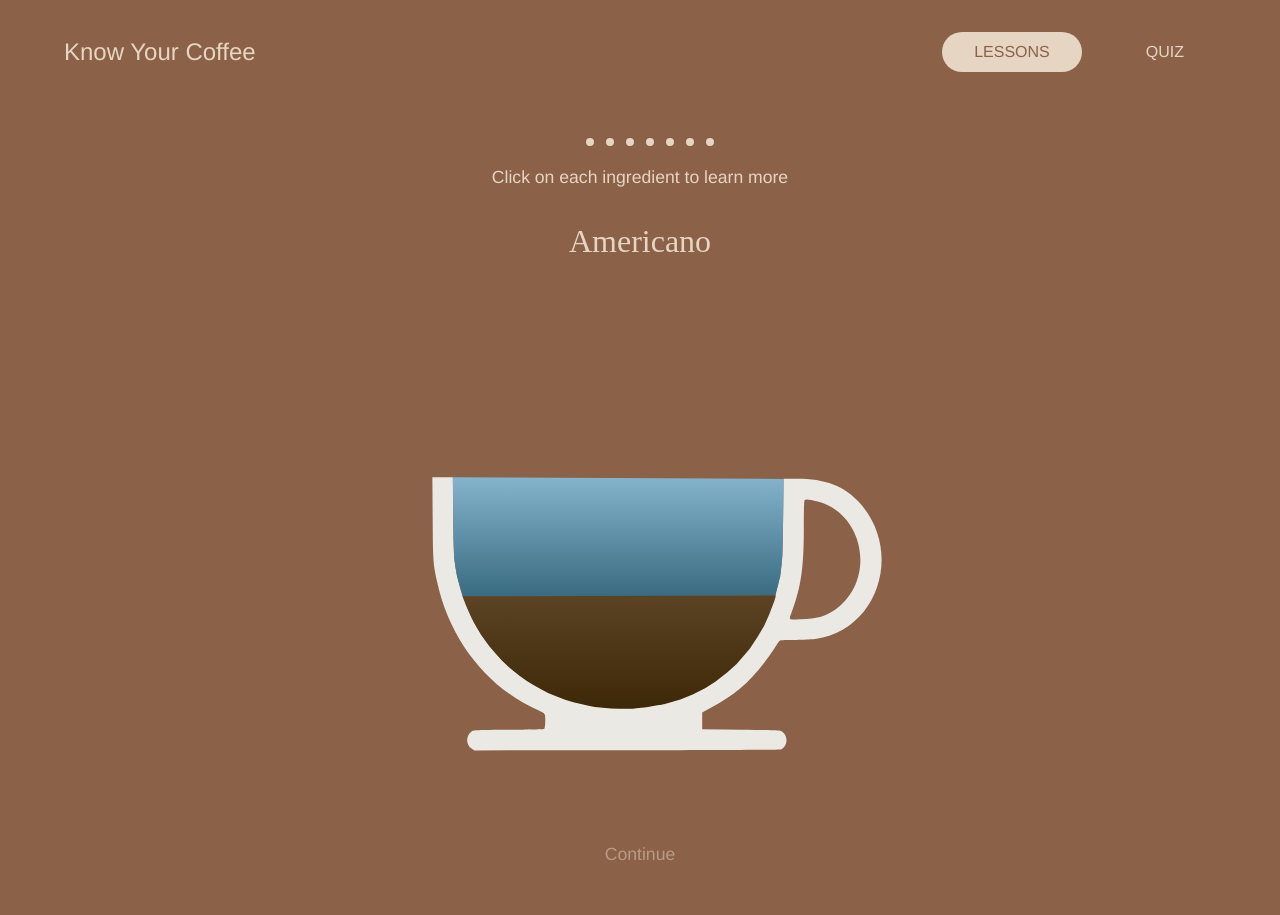
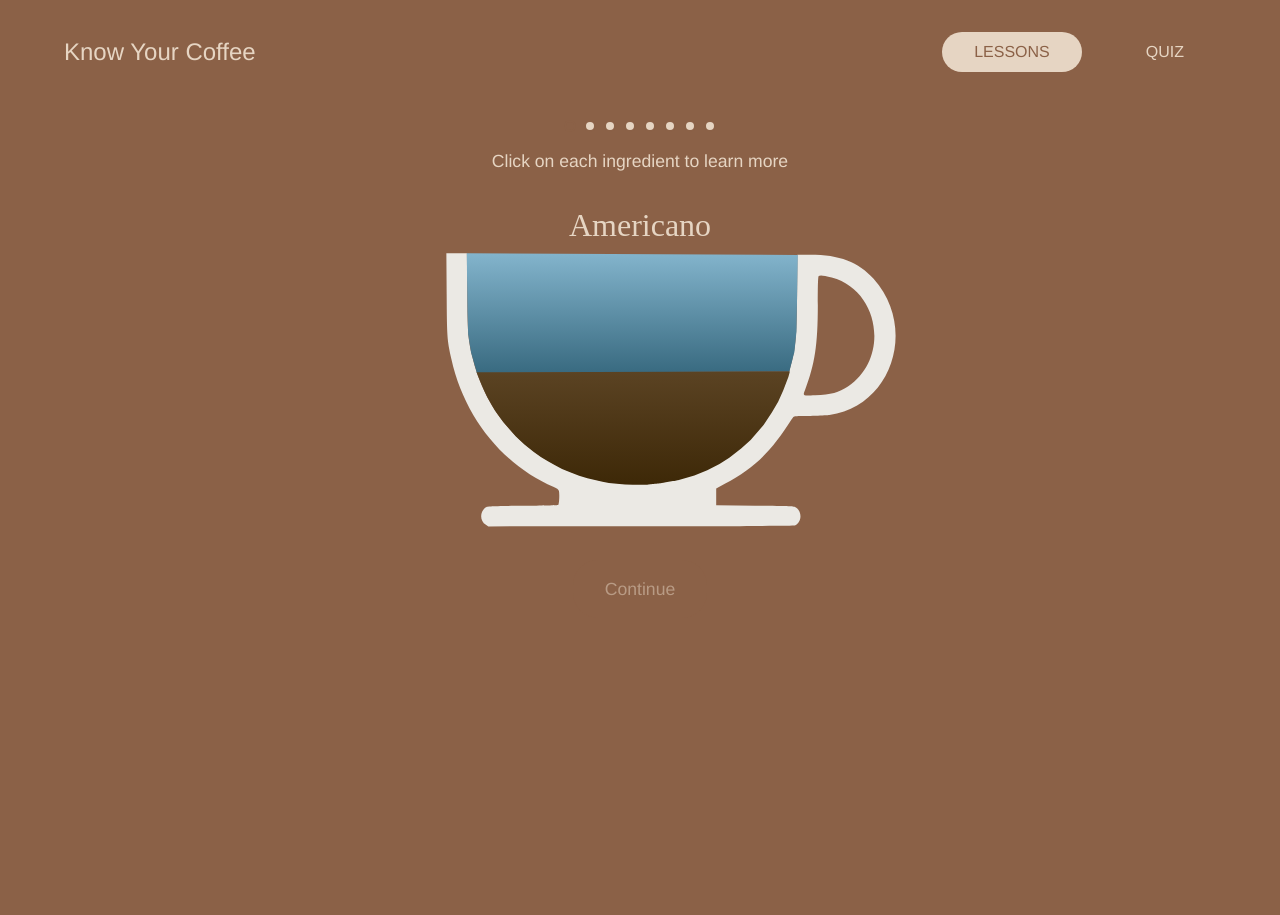
Before and after one commit to meifactor/Know-Your-Coffee, a Flask app: page /learn/beverages in a window 1280 px wide. After the commit the page ends 595 px from the top, so only its background shows below. Run offline with Flask 3, Linux system fonts and the light colour scheme; parts of the project's set-up code (start-up, migrations or seed data) failed here and were passed over.

Commit message:
improved interactive coffee feature

```diff
--- a/app/static/js/interactive_coffee.js
+++ b/app/static/js/interactive_coffee.js
@@ -46,11 +46,17 @@
 
   // helper for popup
   function showPopup(el, info) {
-    const offset = $(el).offset();
+    const rect = el.getBoundingClientRect();
+    const coffeeContainer = $('#coffee-container');
+    const containerOffset = coffeeContainer.offset();
+    const containerWidth = coffeeContainer.width();
 
-    // Calculate position
-    let left = offset.left + $(el).outerWidth() + 10;
-    let top = offset.top;
+    // Calculate position relative to the clicked element
+    let left = rect.left + rect.width + 10; // 10px padding from the element
+
+    // Get the center point of the clicked element
+    const elementCenter = rect.top + (rect.height / 2);
+    let top = elementCenter - 50; // Center popup vertically (50 is half of popup height)
 
     // Ensure popup stays within viewport
     const popupWidth = 300;
@@ -58,15 +64,22 @@
     const windowWidth = $(window).width();
     const windowHeight = $(window).height();
 
-    if (left + popupWidth > windowWidth) {
-      left = offset.left - popupWidth - 10;
+    // If popup would overlap with coffee image or go off screen, show on the left
+    if (left + popupWidth > windowWidth || left < containerOffset.left + containerWidth) {
+      left = rect.left - popupWidth - 10;
       $popup.removeClass('left-arrow').addClass('right-arrow');
     } else {
       $popup.removeClass('right-arrow').addClass('left-arrow');
     }
 
+    // Adjust vertical position if needed
     if (top + popupHeight > windowHeight) {
       top = windowHeight - popupHeight - 20;
+    }
+
+    // Ensure popup doesn't go above the viewport
+    if (top < 0) {
+      top = 20;
     }
 
     $popup
@@ -93,8 +106,8 @@
     // Reset Continue button
     $continue.prop("disabled", true);
 
-    $coffeeData.html(`<div class="image-container"></div>`);
-    const $container = $coffeeData.find(".image-container");
+    // Clear existing content but keep the container structure
+    $coffeeData.empty();
 
     // Load SVG
     fetch(coffee.image)
@@ -105,10 +118,8 @@
         const svg = doc.documentElement;
 
         svg.classList.add('img-fluid');
-        svg.setAttribute('width', '500');
-        svg.setAttribute('height', '500');
 
-        $container.html(svg);
+        $coffeeData.html(svg);
 
         let clickedCount = 0;
         const total = hotspots.length;
--- a/app/templates/interactive_coffee.html
+++ b/app/templates/interactive_coffee.html
@@ -44,8 +44,7 @@
 .interactive-container {
     max-width: 1200px;
     margin: 0 auto;
-    padding: 2rem;
-    min-height: calc(100vh - 100px);
+    padding: 1rem;
     display: flex;
     flex-direction: column;
     align-items: center;
@@ -86,41 +85,59 @@
 .coffee-section {
     text-align: center;
     width: 100%;
+    display: flex;
+    flex-direction: column;
+    justify-content: center;
 }
 
 .coffee-title {
     color: #E6D5C3;
     font-size: 2rem;
-    margin-bottom: 2rem;
     font-family: 'Playfair Display', serif;
 }
 
 #coffee-container {
     position: relative;
-    width: 500px;
-    margin: 0 auto;
     text-align: center;
+    display: flex;
+    justify-content: center;
+    align-items: center;
+}
+
+#coffee-data {
+    width: 100%;
+    height: 100%;
+    display: flex;
+    justify-content: center;
+    align-items: center;
+    margin-left: 4rem;
+}
+
+.image-container {
+    width: 100%;
+    height: 100%;
+    display: flex;
+    justify-content: center;
+    align-items: center;
 }
 
 img, svg {
-    width: 500px;
-    height: 500px;
-    object-fit: cover;
+    object-fit: contain;
 }
 
 .popup {
     position: fixed;
-    background: #fff;
-    border: none;
-    padding: 1.5rem;
-    border-radius: 12px;
-    box-shadow: 0 8px 24px rgba(0, 0, 0, 0.15);
+    background: #E6D5C3;
+    border: 2px solid #8B6147;
+    padding: 1rem;
+    border-radius: 16px;
+    box-shadow: 0 8px 32px rgba(139, 97, 71, 0.2);
     display: none;
     z-index: 1000;
     max-width: 300px;
-    font-size: 1rem;
-    line-height: 1.5;
-    color: #333;
+    font-size: 1.3rem;
+    line-height: 1.6;
+    color: #8B6147;
     transform: translateY(10px);
     opacity: 0;
     transition: all 0.3s ease;
```
Also changed, not shown: other parts of app/templates/interactive_coffee.html (+41 -4 lines), app/static/data/interactive_coffee.json (+19 -19 lines), app/static/images/americano.svg, app/static/images/cappuccino.svg, app/static/images/cortado.svg, app/static/images/doppio.svg, app/static/images/flat-white.svg, app/static/images/latte.svg, app/static/images/macchiato.svg, app/static/images/mocha.png, app/static/images/mocha.svg.
